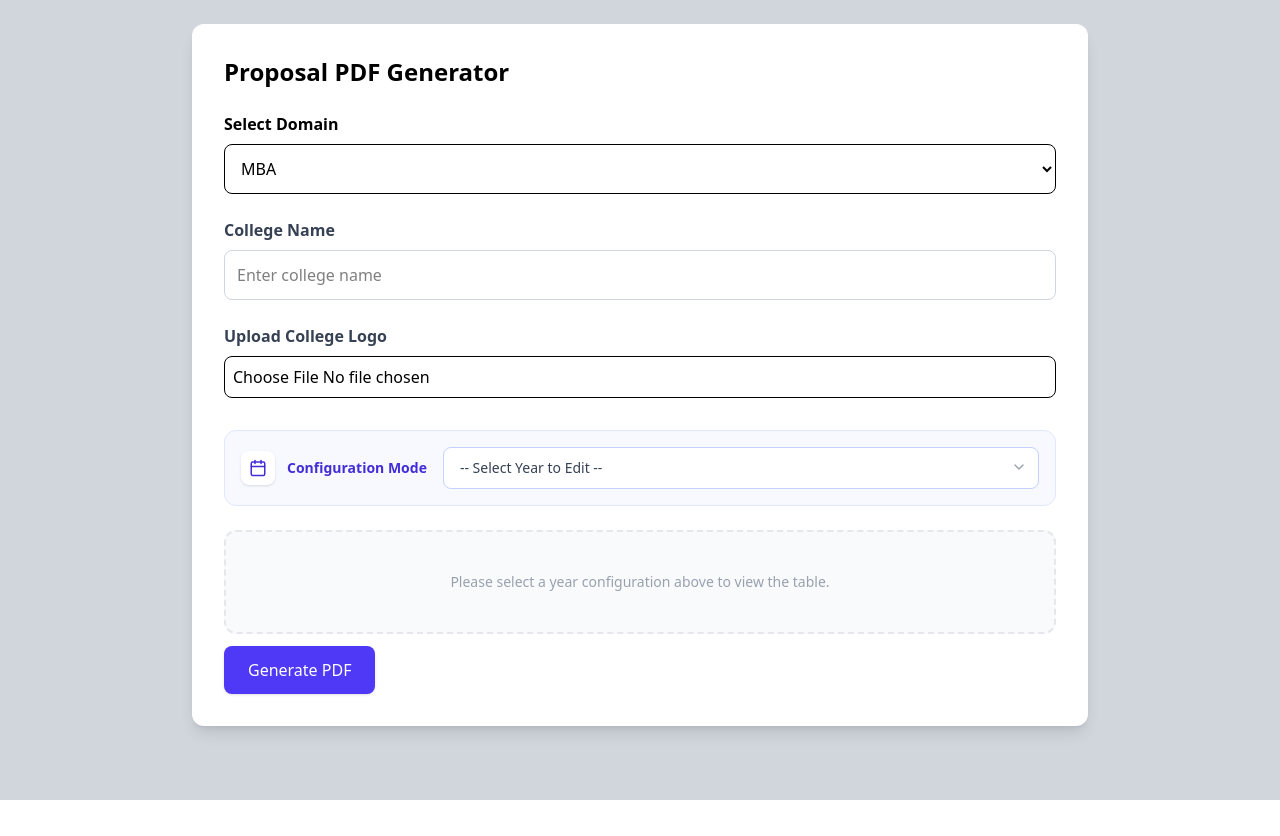
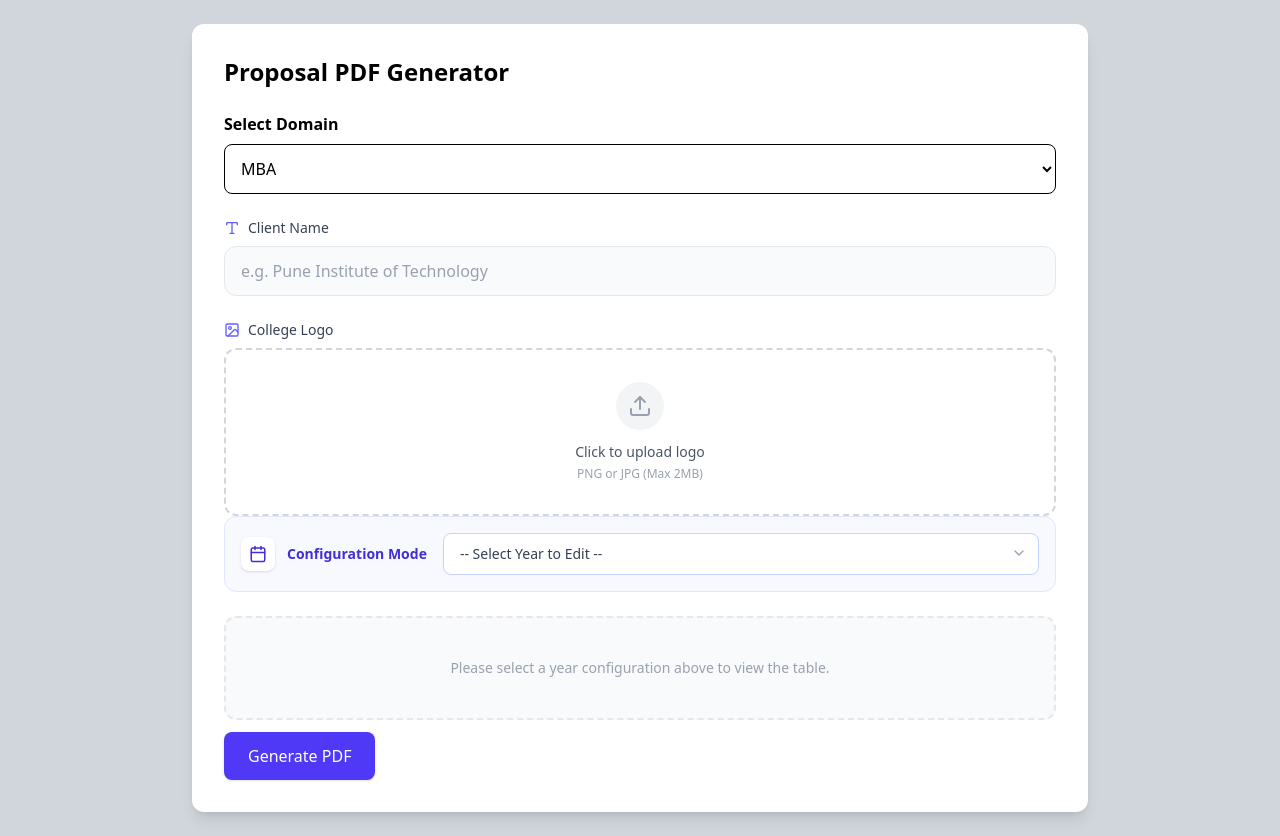
Before and after one commit to purvawebdev/proposals, a React (Vite) app: page / in a window 1280 px wide. Before the commit the page ends 800 px from the top, so only its background shows below. Built offline with nearby package versions, Linux system fonts and the light colour scheme.

Commit message:
update ui a bit

```diff
--- a/src/fields/CommonFields.jsx
+++ b/src/fields/CommonFields.jsx
@@ -1,3 +1,6 @@
+import React from "react";
+import { Upload, Image as ImageIcon, Type } from "lucide-react";
+
 export default function CommonFields({
   collegeName,
   setCollegeName,
@@ -5,38 +8,74 @@ export default function CommonFields({
   handleLogoUpload,
 }) {
   return (
-    <>
-      <div className="mb-6">
-        <label className="block font-semibold mb-2 text-gray-700">
-          College Name
+    <div className="space-y-6">
+      {/* College Name Input */}
+      <div>
+        <label className="flex items-center gap-2 text-sm font-medium text-gray-700 mb-2">
+          <Type size={16} className="text-indigo-500" />
+          Client Name
         </label>
         <input
           value={collegeName}
           onChange={(e) => setCollegeName(e.target.value)}
-          placeholder="Enter college name"
-          className="w-full p-3 border border-gray-300 rounded-lg"
+          placeholder="e.g. Pune Institute of Technology"
+          className="w-full px-4 py-3 bg-gray-50 border border-gray-200 rounded-xl text-gray-800 placeholder-gray-400 focus:bg-white focus:ring-2 focus:ring-indigo-500 focus:border-indigo-500 outline-none transition-all duration-200"
         />
       </div>
 
-      <div className="mb-8">
-        <label className="block font-semibold mb-2 text-gray-700">
-          Upload College Logo
+      {/* Logo Upload Area */}
+      <div>
+        <label className="flex items-center gap-2 text-sm font-medium text-gray-700 mb-2">
+          <ImageIcon size={16} className="text-indigo-500" />
+          College Logo
         </label>
+
+        <div className="relative group">
+          {/* Hidden Real Input */}
           <input
             type="file"
             accept="image/*"
             onChange={handleLogoUpload}
-          className="block w-full p-2 border rounded-lg"
+            className="absolute inset-0 w-full h-full opacity-0 cursor-pointer z-10"
           />
 
-        {logo && (
+          {/* Custom Visual Interface */}
+          <div className={`
+            border-2 border-dashed rounded-xl p-6 text-center transition-all duration-200
+            ${logo
+              ? "border-indigo-200 bg-indigo-50/30"
+              : "border-gray-300 hover:border-indigo-400 hover:bg-gray-50"
+            }
+          `}>
+            {logo ? (
+              <div className="flex flex-col items-center">
+                <div className="p-2 bg-white rounded-lg shadow-sm border border-gray-100 mb-3">
                   <img
                     src={logo}
                     alt="Logo preview"
-            className="w-32 mt-4 rounded border shadow-sm"
+                    className="h-16 object-contain max-w-[120px]"
                   />
+                </div>
+                <span className="text-xs font-medium text-indigo-600 bg-indigo-50 px-2 py-1 rounded-md">
+                  Click to replace
+                </span>
+              </div>
+            ) : (
+              <div className="flex flex-col items-center py-2 text-gray-400 group-hover:text-indigo-600 transition-colors">
+                <div className="p-3 bg-gray-100 rounded-full mb-3 group-hover:bg-indigo-50 transition-colors">
+                  <Upload size={24} />
+                </div>
+                <p className="text-sm font-medium text-gray-600">
+                  Click to upload logo
+                </p>
+                <p className="text-xs text-gray-400 mt-1">
+                  PNG or JPG (Max 2MB)
+                </p>
+              </div>
             )}
           </div>
-    </>
+        </div>
+      </div>
+    </div>
   );
 }
--- a/src/forms/EngineeringForm.jsx
+++ b/src/forms/EngineeringForm.jsx
@@ -1,32 +1,53 @@
+import React from "react";
+
+// --- Internal Helper for Table Inputs ---
+const TableInput = ({ value, onChange, placeholder, type = "number" }) => (
+  <input
+    type={type}
+    className="w-full px-3 py-2 bg-gray-50 border border-gray-200 rounded-lg text-sm text-gray-700 placeholder-gray-400 focus:bg-white focus:ring-2 focus:ring-indigo-500 focus:border-indigo-500 outline-none transition-all duration-200"
+    placeholder={placeholder || "0"}
+    value={value}
+    onChange={onChange}
+  />
+);
+
 export default function EngineeringForm({ engFields, setEngFields }) {
+  const rows = [
+    { year: "1st Year", key: "1" }, // Changed key to '1' to match your PDF logic (studentCount_1)
+    { year: "2nd Year", key: "2" },
+    { year: "3rd Year", key: "3" },
+    { year: "4th Year", key: "4" },
+  ];
+
   return (
-    <div className="overflow-x-auto mb-3">
-      <table className="min-w-full border border-gray-300">
-        <thead className="bg-gray-100">
+    <div className="space-y-6 animate-in fade-in slide-in-from-bottom-4 duration-500">
+
+      {/* Table Container */}
+      <div className="overflow-hidden rounded-xl border border-gray-200 shadow-sm bg-white">
+        <table className="w-full text-sm text-left">
+          {/* Header */}
+          <thead className="bg-gray-50 border-b border-gray-200 text-gray-500 uppercase tracking-wider text-xs font-semibold">
             <tr>
-            <th className="border p-3 text-left">Year</th>
-            <th className="border p-3 text-left">Student Count</th>
-            <th className="border p-3 text-left">Cost per Student</th>
-            <th className="border p-3 text-left">Training Hrs</th>
+              <th className="px-6 py-4 w-32">Year</th>
+              <th className="px-4 py-4">Student Count</th>
+              <th className="px-4 py-4">Cost per Student</th>
+              <th className="px-4 py-4">Training Hrs</th>
             </tr>
           </thead>
 
-        <tbody>
-          {/* Row Template */}
-          {[
-            { year: "1st Year", key: "y1" },
-            { year: "2nd Year", key: "y2" },
-            { year: "3rd Year", key: "y3" },
-            { year: "4th Year", key: "y4" },
-          ].map((row) => (
-            <tr key={row.key}>
-              <td className="border p-3 font-medium">{row.year}</td>
+          {/* Body */}
+          <tbody className="divide-y divide-gray-100">
+            {rows.map((row) => (
+              <tr key={row.key} className="group hover:bg-gray-50/50 transition-colors">
+
+                {/* Year Label */}
+                <td className="px-6 py-4 font-bold text-gray-700 border-r border-gray-100 bg-gray-50/30">
+                  {row.year}
+                </td>
 
                 {/* Student Count */}
-              <td className="border p-3">
-                <input
-                  className="w-full border p-2 rounded"
-                  placeholder="Count"
+                <td className="px-4 py-3">
+                  <TableInput
                     value={engFields[`studentCount_${row.key}`] || ""}
                     onChange={(e) =>
                       setEngFields({
@@ -34,14 +55,14 @@ export default function EngineeringForm({ engFields, setEngFields }) {
                         [`studentCount_${row.key}`]: e.target.value,
                       })
                     }
+                    placeholder="Count"
                   />
                 </td>
 
-              {/* Cost */}
-              <td className="border p-3">
-                <input
-                  className="w-full border p-2 rounded"
-                  placeholder="Cost"
+                {/* Cost (Text type allowed for symbols) */}
+                <td className="px-4 py-3">
+                  <TableInput
+                    type="text"
                     value={engFields[`cost_${row.key}`] || ""}
                     onChange={(e) =>
                       setEngFields({
@@ -49,15 +70,13 @@ export default function EngineeringForm({ engFields, setEngFields }) {
                         [`cost_${row.key}`]: e.target.value,
                       })
                     }
+                    placeholder="₹ Cost"
                   />
                 </td>
 
-
-              {/* Training Hrs */}
-              <td className="border p-3">
-                <input
-                  className="w-full border p-2 rounded"
-                  placeholder="Hrs"
+                {/* Training Hours */}
+                <td className="px-4 py-3">
+                  <TableInput
                     value={engFields[`hours_${row.key}`] || ""}
                     onChange={(e) =>
                       setEngFields({
@@ -65,12 +84,21 @@ export default function EngineeringForm({ engFields, setEngFields }) {
                         [`hours_${row.key}`]: e.target.value,
                       })
                     }
+                    placeholder="Hrs"
                   />
                 </td>
               </tr>
             ))}
           </tbody>
         </table>
+
+        {/* Footer Hint */}
+        <div className="bg-gray-50 px-4 py-3 border-t border-gray-200">
+          <p className="text-xs text-gray-500 text-center">
+            Enter the details for each engineering year.
+          </p>
+        </div>
+      </div>
     </div>
   );
 }
```
Lines whose indentation alone changed are shown as unchanged.
